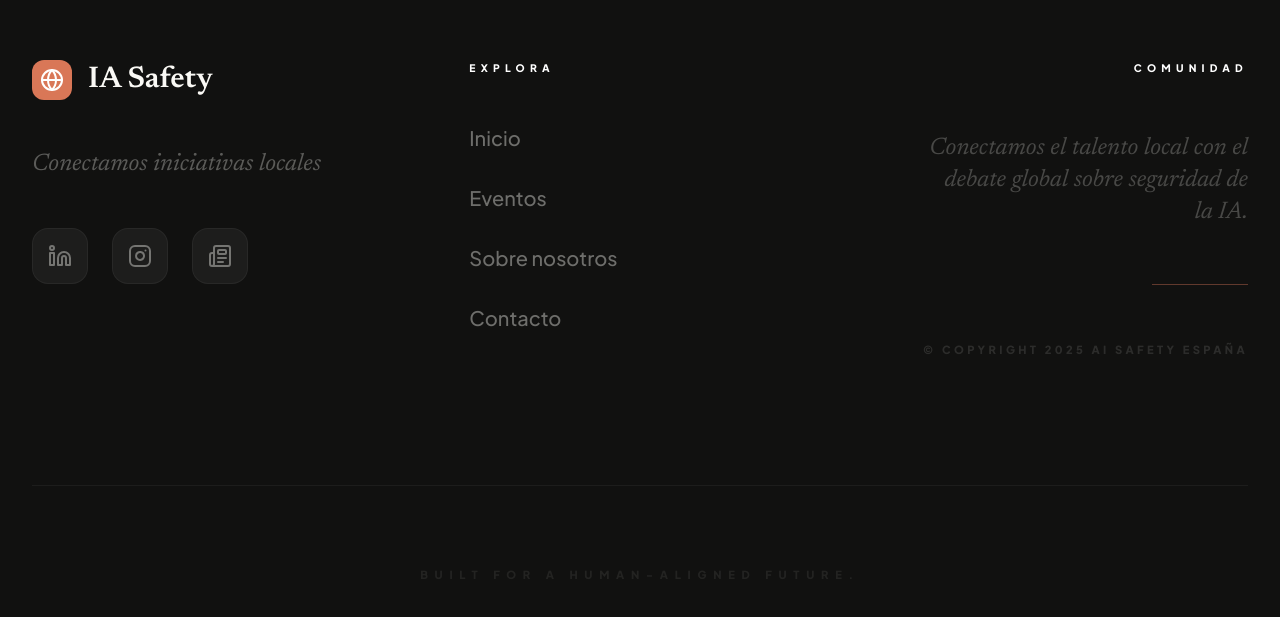
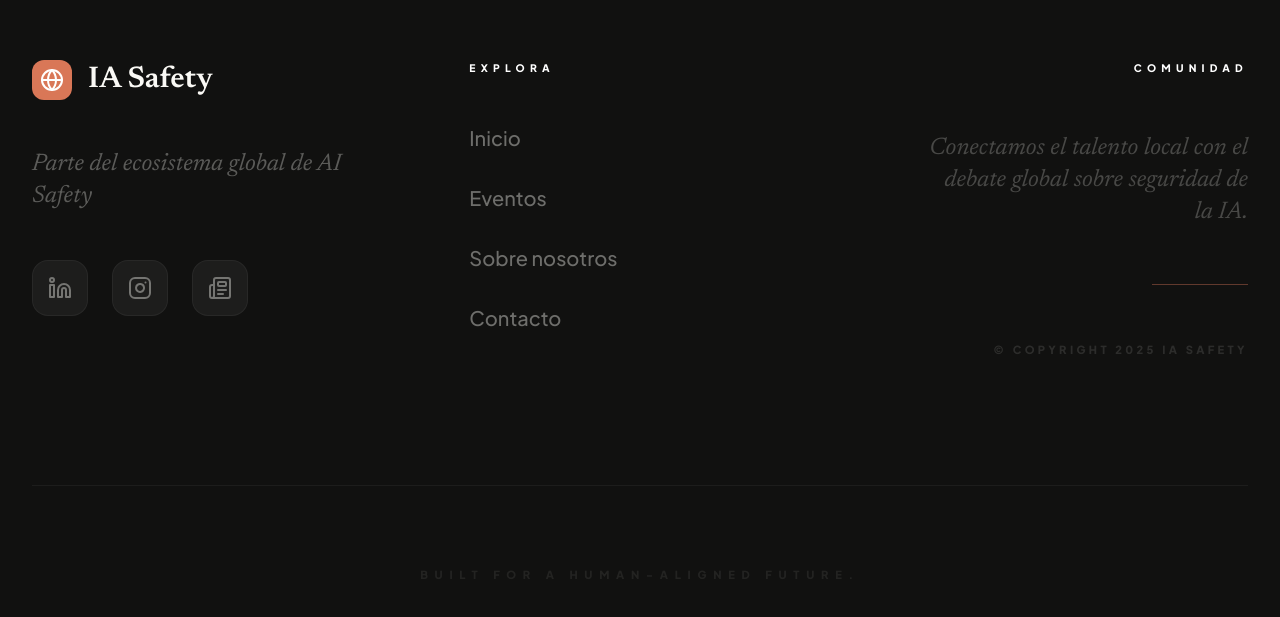
Before and after one commit to hitchhikergalactic/AISafety, a React (Vite) app: page / in a window 1280 px wide. Shown: the part 9208-9825 px from the top of the page. Built offline with nearby package versions, Linux system fonts and the light colour scheme.

Commit message:
Update footer translations for Spanish

```diff
--- a/translations.ts
+++ b/translations.ts
@@ -68,8 +68,8 @@ export const translations = {
       success: "¡Gracias por suscribirte!",
     },
     footer: {
-      tagline: "Conectamos iniciativas locales",
-      copyright: "Copyright 2025 AI Safety España",
+      tagline: "Parte del ecosistema global de AI Safety",
+      copyright: "Copyright 2025 IA Safety",
     }
   },
   en: {
```
